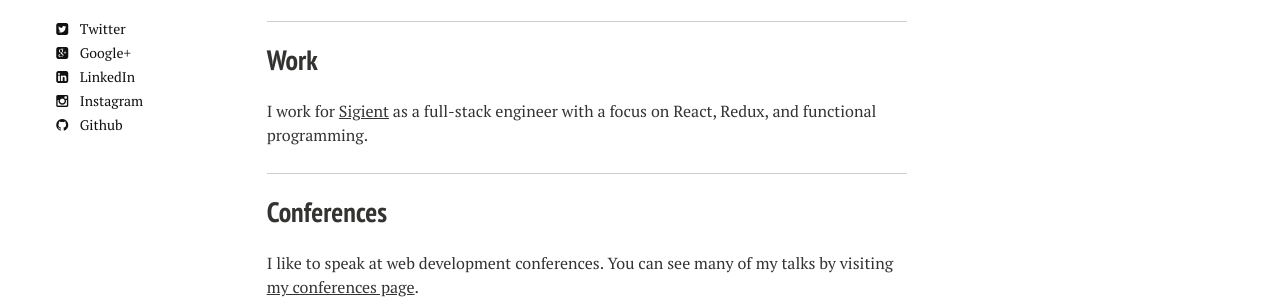
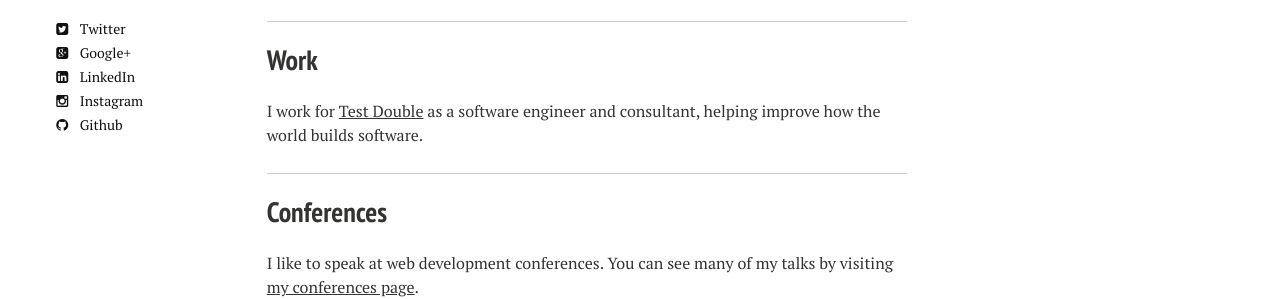
Before and after one commit to jfairbank/blog, a Jekyll site: the page built from about/index.md, in a window 1280 px wide. Shown: the part 810-1109 px from the top of the page. Built offline with Jekyll 4.4.1, drawn with Linux system fonts in a browser that asks for light colours; nearby versions of some CDN libraries.

Commit message:
Update employer

```diff
--- a/about/index.md
+++ b/about/index.md
@@ -21,8 +21,8 @@ JavaScript and Elm.
 
 ## Work
 
-I work for [Sigient](http://sigient.com) as a full-stack engineer with a focus
-on React, Redux, and functional programming.
+I work for [Test Double](https://testdouble.com/) as a software engineer and
+consultant, helping improve how the world builds software.
 
 ---
 
```
Also changed, not shown: 2 other files.
